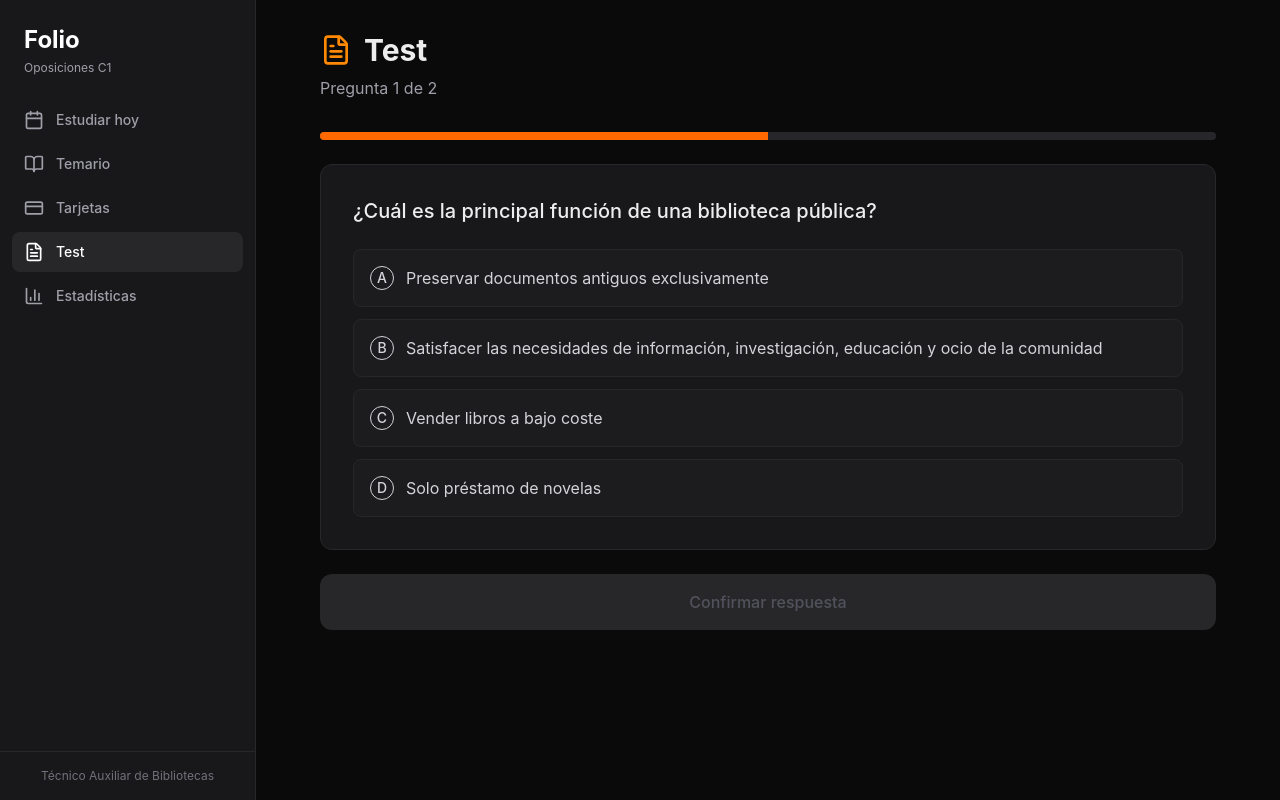
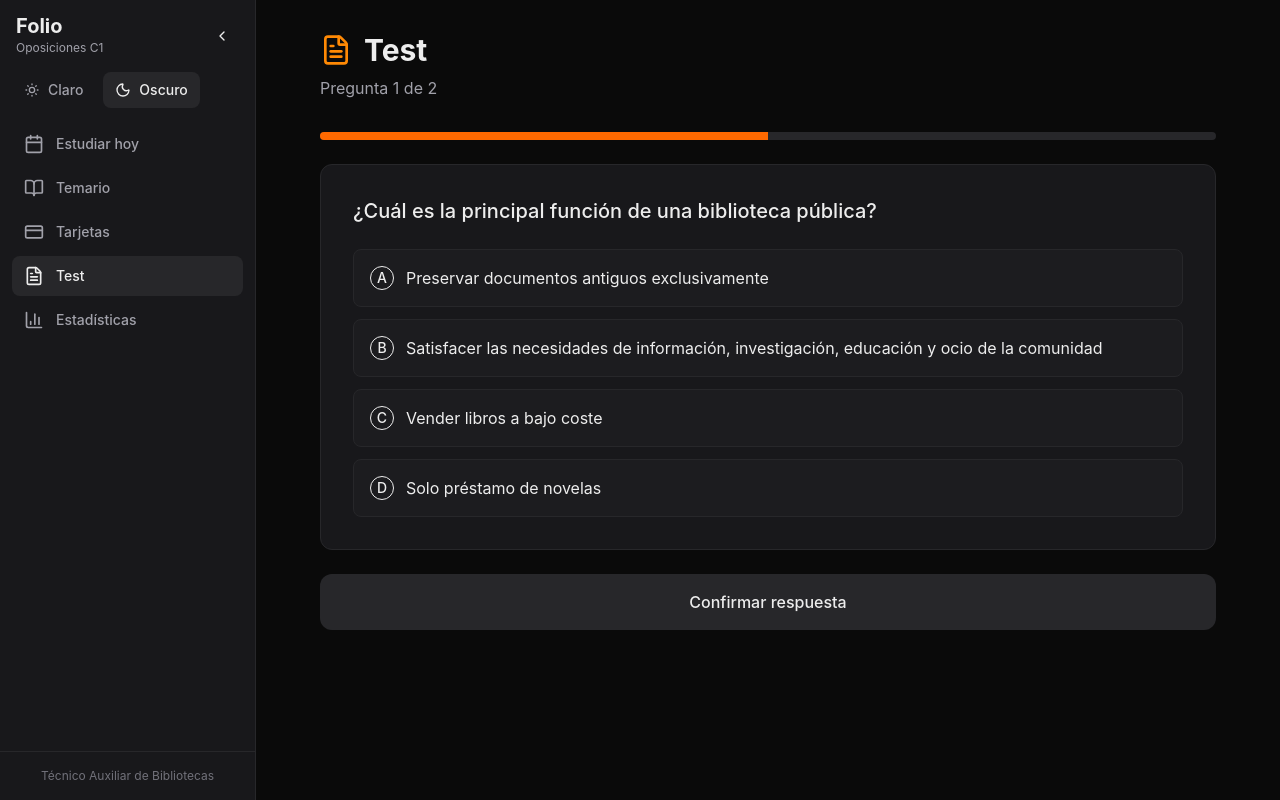
Before and after one commit to espora-net/Folio, a Next.js app: page /test in a window 1280 px wide. Built offline with nearby package versions, Linux system fonts and the light colour scheme.

Commit message:
feat: tema claro/oscuro y menú lateral colapsable
Co-authored-by: carloshm <2389573+carloshm@users.noreply.github.com>

```diff
--- a/app/globals.css
+++ b/app/globals.css
@@ -1,14 +1,92 @@
 @import "tailwindcss";
 
 :root {
-  --background: #0a0a0a;
-  --foreground: #ededed;
+  --bg-base: 10 10 10;
+  --bg-card: 24 24 27;
+  --border-soft: 39 39 42;
+  --border-strong: 63 63 70;
+  --text-primary: 237 237 237;
+  --text-secondary: 161 161 170;
+  --text-tertiary: 113 113 122;
+  --text-quaternary: 82 82 91;
+  --text-quinary: 63 63 70;
+  --background: rgb(var(--bg-base));
+  --foreground: rgb(var(--text-primary));
+}
+
+:root.light {
+  --bg-base: 248 250 252;
+  --bg-card: 255 255 255;
+  --border-soft: 226 232 240;
+  --border-strong: 203 213 225;
+  --text-primary: 15 23 42;
+  --text-secondary: 71 85 105;
+  --text-tertiary: 100 116 139;
+  --text-quaternary: 115 130 150;
+  --text-quinary: 148 163 184;
 }
 
 body {
   background: var(--background);
   color: var(--foreground);
   font-family: -apple-system, BlinkMacSystemFont, 'Segoe UI', 'Roboto', 'Oxygen', 'Ubuntu', 'Cantarell', 'Fira Sans', 'Droid Sans', 'Helvetica Neue', sans-serif;
+}
+
+.bg-black {
+  background-color: rgb(var(--bg-base)) !important;
+}
+
+.bg-zinc-900 {
+  background-color: rgb(var(--bg-card)) !important;
+}
+
+.bg-zinc-800 {
+  background-color: rgb(var(--border-soft)) !important;
+}
+
+.bg-zinc-800\/50 {
+  background-color: rgb(var(--border-soft) / 0.5) !important;
+}
+
+.bg-zinc-800\/30 {
+  background-color: rgb(var(--border-soft) / 0.3) !important;
+}
+
+.bg-zinc-950\/50 {
+  background-color: rgb(var(--bg-base) / 0.5) !important;
+}
+
+.bg-zinc-700 {
+  background-color: rgb(var(--border-strong)) !important;
+}
+
+.border-zinc-800 {
+  border-color: rgb(var(--border-soft)) !important;
+}
+
+.border-zinc-700 {
+  border-color: rgb(var(--border-strong)) !important;
+}
+
+.text-white,
+.text-zinc-300 {
+  color: rgb(var(--text-primary)) !important;
+}
+
+.text-zinc-400 {
+  color: rgb(var(--text-secondary)) !important;
+}
+
+.text-zinc-500 {
+  color: rgb(var(--text-tertiary)) !important;
+}
+
+.text-zinc-600 {
+  color: rgb(var(--text-quaternary)) !important;
+}
+
+.text-zinc-700 {
+  color: rgb(var(--text-quinary)) !important;
 }
 
 /* Smooth transitions */
@@ -18,21 +96,21 @@ body {
   transition-duration: 150ms;
 }
 
-/* Custom scrollbar for dark mode */
+/* Custom scrollbar */
 ::-webkit-scrollbar {
   width: 8px;
   height: 8px;
 }
 
 ::-webkit-scrollbar-track {
-  background: #18181b;
+  background: rgb(var(--bg-card));
 }
 
 ::-webkit-scrollbar-thumb {
-  background: #3f3f46;
+  background: rgb(var(--border-strong));
   border-radius: 4px;
 }
 
 ::-webkit-scrollbar-thumb:hover {
-  background: #52525b;
+  background: rgb(var(--text-quaternary));
 }
--- a/app/layout.tsx
+++ b/app/layout.tsx
@@ -1,6 +1,6 @@
 import type { Metadata } from "next";
 import "./globals.css";
-import Sidebar from "@/components/Sidebar";
+import ClientLayout from "@/components/ClientLayout";
 
 export const metadata: Metadata = {
   title: "Folio - Oposiciones Técnico Auxiliar de Bibliotecas",
@@ -14,13 +14,10 @@ export default function RootLayout({
 }>) {
   return (
     <html lang="es" className="dark">
-      <body className="antialiased bg-black text-white">
-        <div className="flex min-h-screen">
-          <Sidebar />
-          <main className="flex-1 ml-64 p-8">
-            {children}
-          </main>
-        </div>
+      <body className="antialiased">
+        <ClientLayout>
+          {children}
+        </ClientLayout>
       </body>
     </html>
   );
--- /dev/null
+++ b/components/ClientLayout.tsx
@@ -0,0 +1,55 @@
+'use client';
+
+import { ReactNode, useEffect, useState } from 'react';
+import Sidebar from './Sidebar';
+
+type ThemeMode = 'light' | 'dark';
+
+const SIDEBAR_EXPANDED = 256;
+const SIDEBAR_COLLAPSED = 80;
+
+export default function ClientLayout({ children }: { children: ReactNode }) {
+  const [theme, setTheme] = useState<ThemeMode>('dark');
+  const [sidebarCollapsed, setSidebarCollapsed] = useState(false);
+
+  useEffect(() => {
+    const storedTheme = localStorage.getItem('theme') as ThemeMode | null;
+    if (storedTheme === 'light' || storedTheme === 'dark') {
+      setTheme(storedTheme);
+    }
+
+    const storedCollapse = localStorage.getItem('sidebarCollapsed');
+    setSidebarCollapsed(storedCollapse === 'true');
+  }, []);
+
+  useEffect(() => {
+    const root = document.documentElement;
+    root.classList.remove('light', 'dark');
+    root.classList.add(theme);
+    root.style.setProperty('color-scheme', theme);
+    localStorage.setItem('theme', theme);
+  }, [theme]);
+
+  useEffect(() => {
+    localStorage.setItem('sidebarCollapsed', sidebarCollapsed ? 'true' : 'false');
+  }, [sidebarCollapsed]);
+
+  const sidebarWidth = sidebarCollapsed ? SIDEBAR_COLLAPSED : SIDEBAR_EXPANDED;
+
+  return (
+    <div className="flex min-h-screen">
+      <Sidebar
+        collapsed={sidebarCollapsed}
+        onToggleCollapse={() => setSidebarCollapsed((prev) => !prev)}
+        theme={theme}
+        onThemeChange={setTheme}
+      />
+      <main
+        className="flex-1 p-8 transition-all duration-300"
+        style={{ marginLeft: sidebarWidth }}
+      >
+        {children}
+      </main>
+    </div>
+  );
+}
--- a/components/Sidebar.tsx
+++ b/components/Sidebar.tsx
@@ -7,7 +7,11 @@ import {
   CreditCard,
   FileText,
   BarChart3,
-  Calendar
+  Calendar,
+  Moon,
+  SunMedium,
+  ChevronLeft,
+  ChevronRight,
 } from 'lucide-react';
 
 const navigation = [
@@ -18,16 +22,97 @@ const navigation = [
   { name: 'Estadísticas', href: '/estadisticas', icon: BarChart3 },
 ];
 
-export default function Sidebar() {
+type ThemeMode = 'light' | 'dark';
+
+interface SidebarProps {
+  collapsed: boolean;
+  onToggleCollapse: () => void;
+  theme: ThemeMode;
+  onThemeChange: (mode: ThemeMode) => void;
+}
+
+export default function Sidebar({
+  collapsed,
+  onToggleCollapse,
+  theme,
+  onThemeChange,
+}: SidebarProps) {
   const pathname = usePathname();
 
   return (
-    <aside className="fixed left-0 top-0 h-full w-64 bg-zinc-900 border-r border-zinc-800 flex flex-col">
-      <div className="p-6">
-        <Link href="/">
-          <h1 className="text-2xl font-bold text-white">Folio</h1>
-          <p className="text-xs text-zinc-400 mt-1">Oposiciones C1</p>
+    <aside
+      className="fixed left-0 top-0 h-full bg-zinc-900 border-r border-zinc-800 flex flex-col transition-[width] duration-300"
+      style={{ width: collapsed ? 80 : 256 }}
+    >
+      <div className="flex items-center justify-between p-4">
+        <Link href="/" className="flex items-center gap-2">
+          <div className="flex flex-col">
+            <h1 className="text-xl font-bold text-white leading-none">
+              {collapsed ? 'F' : 'Folio'}
+            </h1>
+            {!collapsed && (
+              <p className="text-xs text-zinc-400 mt-1">Oposiciones C1</p>
+            )}
+          </div>
         </Link>
+        <button
+          type="button"
+          onClick={onToggleCollapse}
+          className="p-2 rounded-lg hover:bg-zinc-800/50 border border-transparent hover:border-zinc-700"
+          aria-label={collapsed ? 'Expandir menú' : 'Colapsar menú'}
+        >
+          {collapsed ? (
+            <ChevronRight className="w-4 h-4" />
+          ) : (
+            <ChevronLeft className="w-4 h-4" />
+          )}
+        </button>
+      </div>
+
+      <div className="px-3 pb-4">
+        <fieldset className="border-0 p-0 m-0">
+          <legend className="sr-only">Selector de tema</legend>
+          <div className={`flex ${collapsed ? 'flex-col gap-2' : 'items-center gap-2'}`}>
+            <label
+              className={`flex items-center gap-2 px-3 py-2 rounded-lg text-sm font-medium cursor-pointer transition-all ${
+                theme === 'light'
+                  ? 'bg-zinc-800 text-white'
+                  : 'text-zinc-400 hover:text-white hover:bg-zinc-800/50'
+              } ${collapsed ? 'justify-center' : ''}`}
+              title="Modo claro"
+            >
+              <input
+                type="radio"
+                name="theme"
+                value="light"
+                className="sr-only"
+                checked={theme === 'light'}
+                onChange={() => onThemeChange('light')}
+              />
+              <SunMedium className="w-4 h-4" />
+              {!collapsed && <span>Claro</span>}
+            </label>
+            <label
+              className={`flex items-center gap-2 px-3 py-2 rounded-lg text-sm font-medium cursor-pointer transition-all ${
+                theme === 'dark'
+                  ? 'bg-zinc-800 text-white'
+                  : 'text-zinc-400 hover:text-white hover:bg-zinc-800/50'
+              } ${collapsed ? 'justify-center' : ''}`}
+              title="Modo oscuro"
+            >
+              <input
+                type="radio"
+                name="theme"
+                value="dark"
+                className="sr-only"
+                checked={theme === 'dark'}
+                onChange={() => onThemeChange('dark')}
+              />
+              <Moon className="w-4 h-4" />
+              {!collapsed && <span>Oscuro</span>}
+            </label>
+          </div>
+        </fieldset>
       </div>
 
       <nav className="flex-1 px-3 space-y-1">
@@ -44,19 +129,19 @@ export default function Sidebar() {
                 ${isActive
                   ? 'bg-zinc-800 text-white'
                   : 'text-zinc-400 hover:text-white hover:bg-zinc-800/50'
-                }
+                } ${collapsed ? 'justify-center' : ''}
               `}
             >
               <Icon className="w-5 h-5" />
-              <span>{item.name}</span>
+              {!collapsed && <span>{item.name}</span>}
             </Link>
           );
         })}
       </nav>
 
       <div className="p-4 border-t border-zinc-800">
-        <div className="text-xs text-zinc-500 text-center">
-          Técnico Auxiliar de Bibliotecas
+        <div className={`text-xs text-zinc-500 text-center ${collapsed ? 'text-[11px]' : ''}`}>
+          {collapsed ? 'TAB C1' : 'Técnico Auxiliar de Bibliotecas'}
         </div>
       </div>
     </aside>
```
Also changed, not shown: 1 other file (tests, documents, lock files or other folders).
